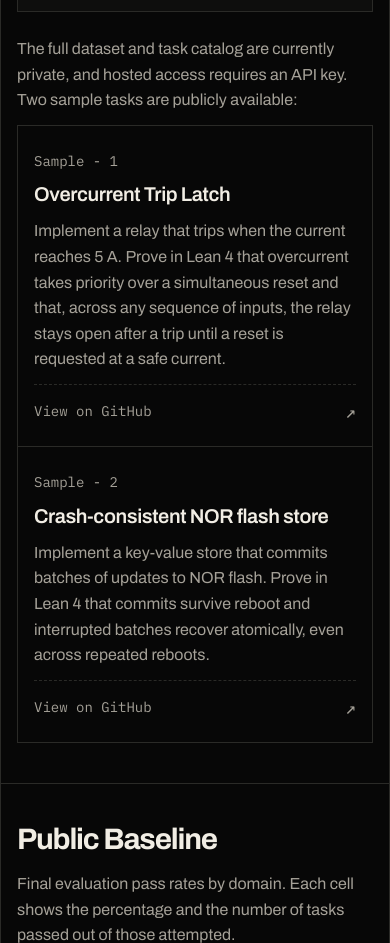
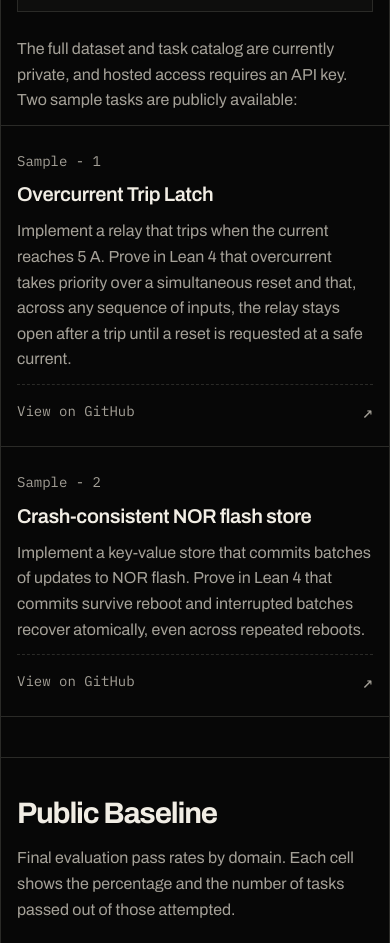
Before and after one commit to h5i-dev/FirmwareGym-Public, a plain HTML site: page docs/index.html in a window 390 px wide. Shown: the part 2014-2957 px from the top of the page. Drawn offline with Linux system fonts and the light colour scheme.

Commit message:
Match sample card dimensions to Showcase

```diff
--- a/docs/index.html
+++ b/docs/index.html
@@ -104,7 +104,7 @@
     .workflow-branch strong { display: block; line-height: 1.25; }
     .workflow-branch span { display: block; margin-top: .4rem; color: var(--muted); font-size: .875rem; }
     .samples { margin-top: 1.5rem; }
-    .sample-grid { display: grid; grid-template-columns: repeat(2, minmax(0, 1fr)); margin-top: .75rem; border-top: 1px solid var(--line); border-left: 1px solid var(--line); }
+    .sample-grid { display: grid; grid-template-columns: repeat(auto-fill, minmax(300px, 1fr)); margin: .75rem calc(-1 * var(--gutter)) 0; border-top: 1px solid var(--line); }
     .sample-card {
       --light-x: 50%;
       --light-y: 50%;
@@ -113,7 +113,8 @@
       display: flex;
       flex-direction: column;
       gap: .75rem;
-      padding: 1.625rem var(--gutter) 1.375rem;
+      min-height: 220px;
+      padding: 26px var(--gutter) 22px;
       border-right: 1px solid var(--line);
       border-bottom: 1px solid var(--line);
     }
@@ -146,7 +147,10 @@
     .sample-arrow { font-size: 1.125rem; transition: transform .3s cubic-bezier(.2, .7, .2, 1), color .2s; }
     .sample-card:is(:hover, :focus-visible) .sample-arrow { color: var(--accent); transform: translate(3px, -3px); }
     .sample-card:focus-visible { outline-offset: -2px; }
-    @media (max-width: 650px) { .sample-grid { grid-template-columns: minmax(0, 1fr); } }
+    @media (max-width: 640px) {
+      .sample-grid { grid-template-columns: minmax(0, 1fr); }
+      .sample-card { min-height: 0; border-right: 0; }
+    }
     @media (prefers-reduced-motion: reduce) {
       .sample-card::before, .sample-card::after, .sample-arrow { transition: none; }
       .sample-card:is(:hover, :focus-visible) .sample-arrow { transform: none; }
```
